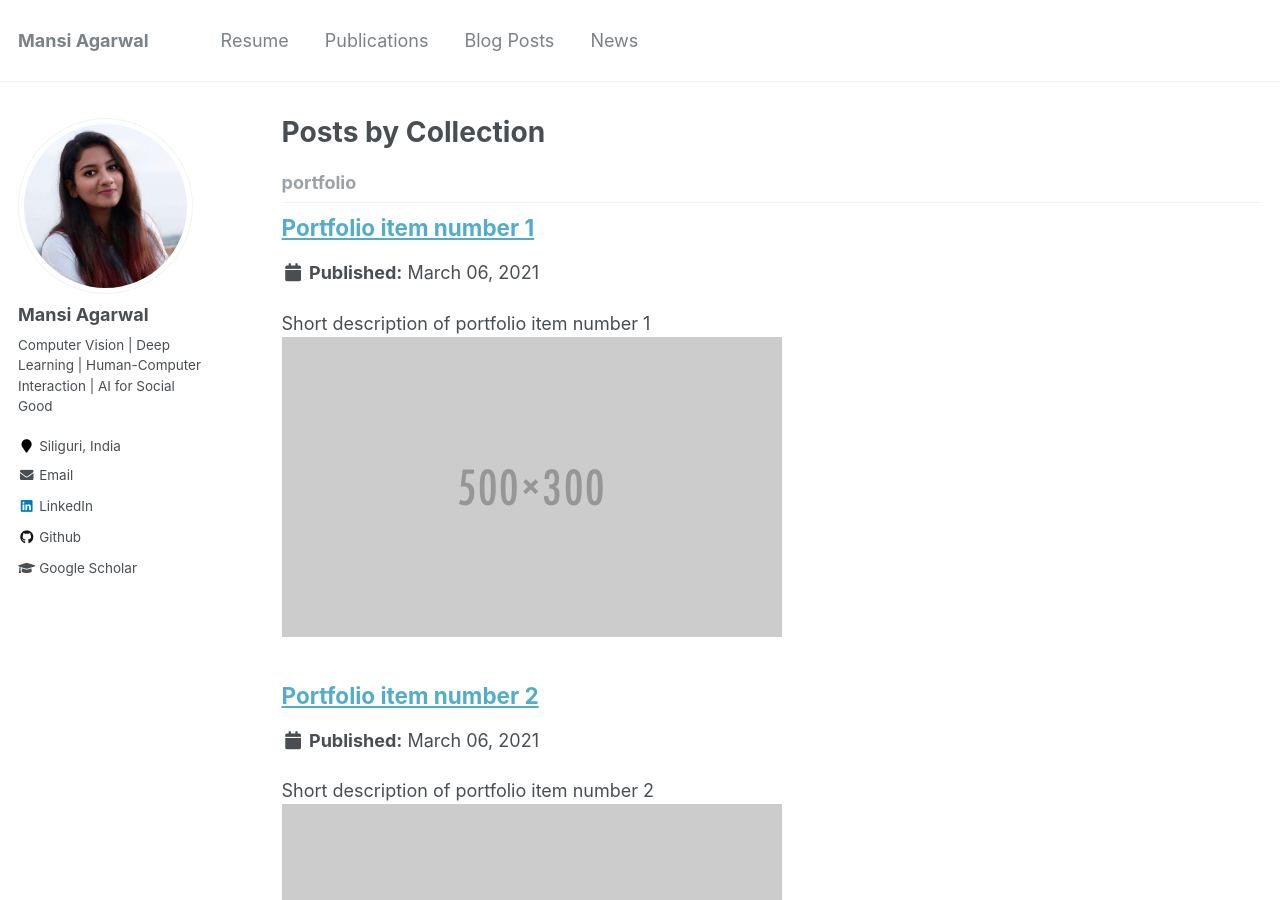
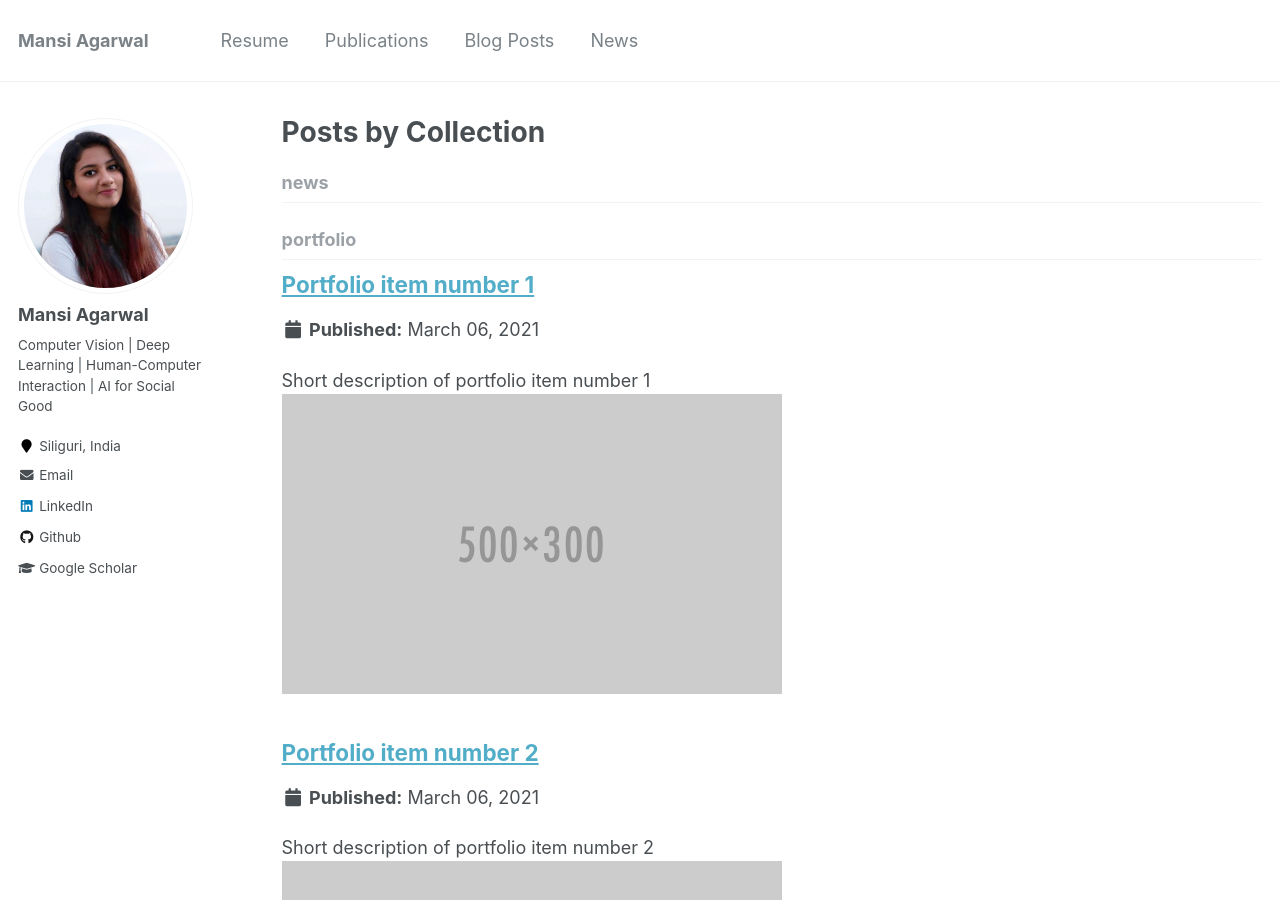
Before and after one commit to MansiAgarwal11/MansiAgarwal11.github.io, a Jekyll site: the page built from _pages/collection-archive.html, in a window 1280 px wide and 900 px high. Built offline with Jekyll 4.4.1, drawn with Linux system fonts in a browser that asks for light colours.

Commit message:
Update _config.yml

```diff
--- a/_config.yml
+++ b/_config.yml
@@ -187,6 +187,9 @@ collections:
   talks:
     output: true
     permalink: /:collection/:path/
+  news:
+    output: true
+    permalink: /:collection/:path/
 
 
 # Defaults
@@ -244,6 +247,15 @@ defaults:
       layout: talk
       author_profile: true
       share: true
+  # _news
+  - scope:
+      path: ""
+      type: news
+    values:
+      layout: single
+      author_profile: true
+      share: true
+
 
 # Sass/SCSS
 sass:
```
